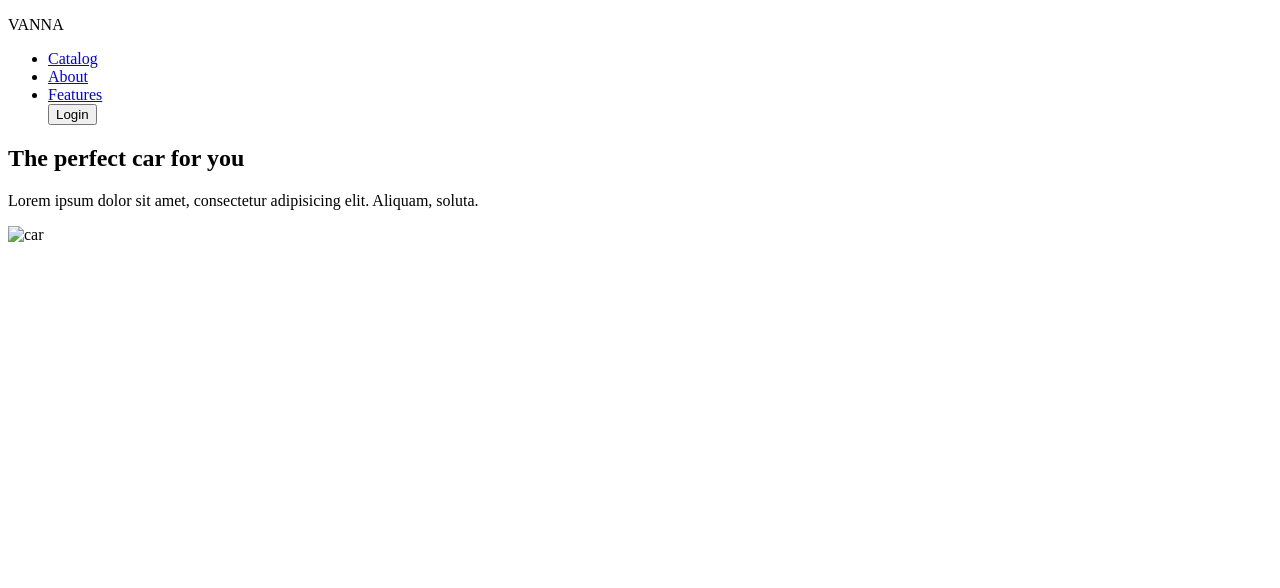
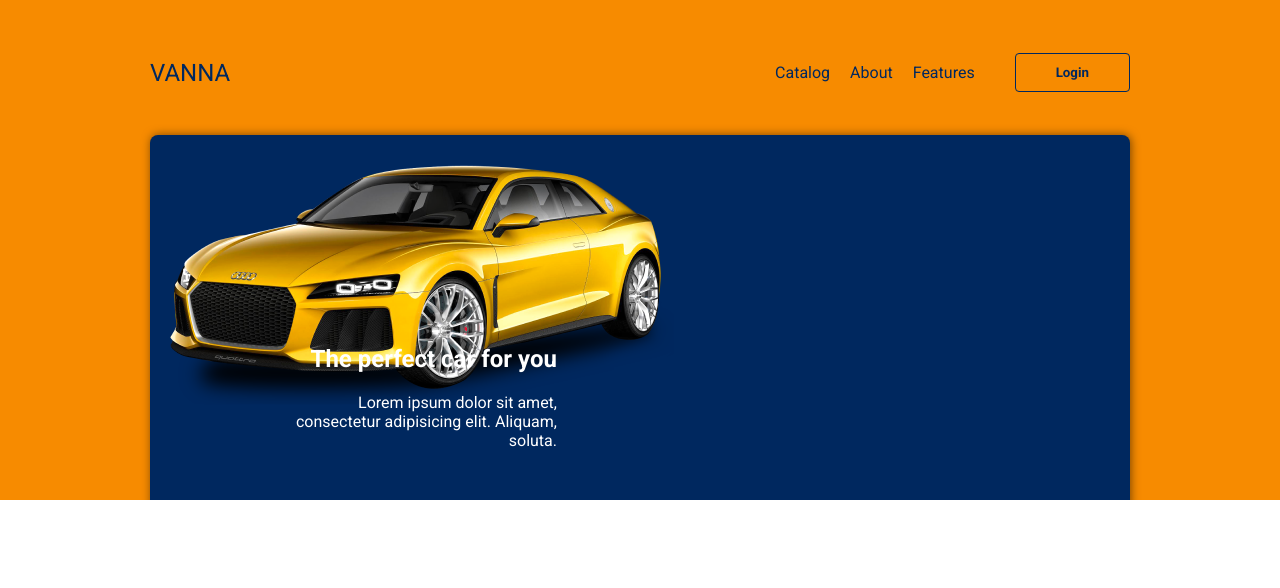
Before and after one commit to vannak7/Car-Catalogs, a plain HTML site: page index.html in a window 1280 px wide. Drawn offline with Linux system fonts and the light colour scheme.

Commit message:
atualizando estilos

```diff
--- a/css/style.css
+++ b/css/style.css
@@ -0,0 +1,133 @@
+/* font importing */
+@import url('https://fonts.googleapis.com/css2?family=Alegreya+Sans&family=Raleway:wght@400;700&family=Roboto:wght@400;700&display=swap');
+/* reseting css rules */
+
+* {
+    margin: 0px;
+    padding: 0px;
+    box-sizing: border-box;
+    outline: none;
+    font-family: 'Roboto';
+}
+
+:root {
+    --orange: #f78b00;
+    --blue: #00285f;
+    --gray: #ededed
+}
+
+html, body {
+    width: 100%;
+    overflow-x: hidden;
+}
+
+header {
+    width: 100%;
+    height: 500px;
+    background: var(--orange);
+}
+
+.content {
+    max-width: 1000px;
+    min-width: 300px;
+    margin: 0 auto;
+    display: flex;
+    flex-direction: column;
+    padding: 10px;
+}
+
+nav {
+    width: 100%;
+    height: 125px;
+    display: flex;
+    flex-direction: row;
+    align-items: center;
+    justify-content: space-between;
+}
+
+.brand {
+    font-size: 24px;
+    color: var(--blue);
+    cursor: pointer;
+}
+
+nav ul {
+    display: flex;
+    flex-direction: row;
+}
+
+nav ul li {
+    list-style: none;
+    padding: 10px;
+    cursor: pointer;
+}
+
+nav ul li a {
+    color: var(--blue);
+    text-decoration: none;
+}
+
+var ul li a:hover {
+    color: #00285f83;
+}
+
+nav ul button {
+    border: 1px solid var(--blue);
+    background: transparent;
+    padding: 8px 40px;
+    cursor: pointer;
+    margin-left: 30px;
+    color: var(--blue);
+    font-weight: bold;
+    border-radius: 4px;
+}
+
+nav ul button:hover {
+        transition: background, color 0.6s;
+    background: var(--blue);
+    color: white;
+
+}
+
+.content .header-block {
+    max-width: 1000px;
+    min-width: 300px;
+    height: 450px;
+    background: var(--blue);
+    border-radius: 8px;
+    box-shadow: 1px 0px 10px 0px rgba(0, 0, 0, 0.5);
+    -webkit-box-shadow: 1px 0px 10px 0px rgba(0, 0, 0, 0.5);
+    -moz-box-shadow: 1px 0px 10px 0px rgba(0, 0, 0, 0.5);
+    position: relative;
+    z-index: 10;
+    padding: 10px;
+}
+
+.header-bloc img {
+    width: 50%;
+    position: absolute;
+    right: 2%;
+    bottom: 2%;
+}
+
+.header-block .text {
+    position: absolute;
+    bottom: 30%;
+    left: 15%;
+}
+
+.header-block .text h2 {
+    color: white;
+    margin-bottom: 20px;
+    text-align: right;
+    transform: translateX(-20px);
+    transition: transform 0.5s;
+}
+
+.header-block .text p {
+    max-width: 280px;
+    color: white;
+    text-align: right;
+    transform: translateX(-20px);
+    transition: transform 0.4s;
+}
--- a/index.html
+++ b/index.html
@@ -26,7 +26,7 @@
                         Lorem ipsum dolor sit amet, consectetur adipisicing elit. Aliquam, soluta.
                     </p>
                 </div>
-                <img src="" alt="car">
+                <img src="/assets/car-header.png" alt="car">
             </div>
         </div>
     </header>
```
Also changed, not shown: assets/car-header.png (added).
